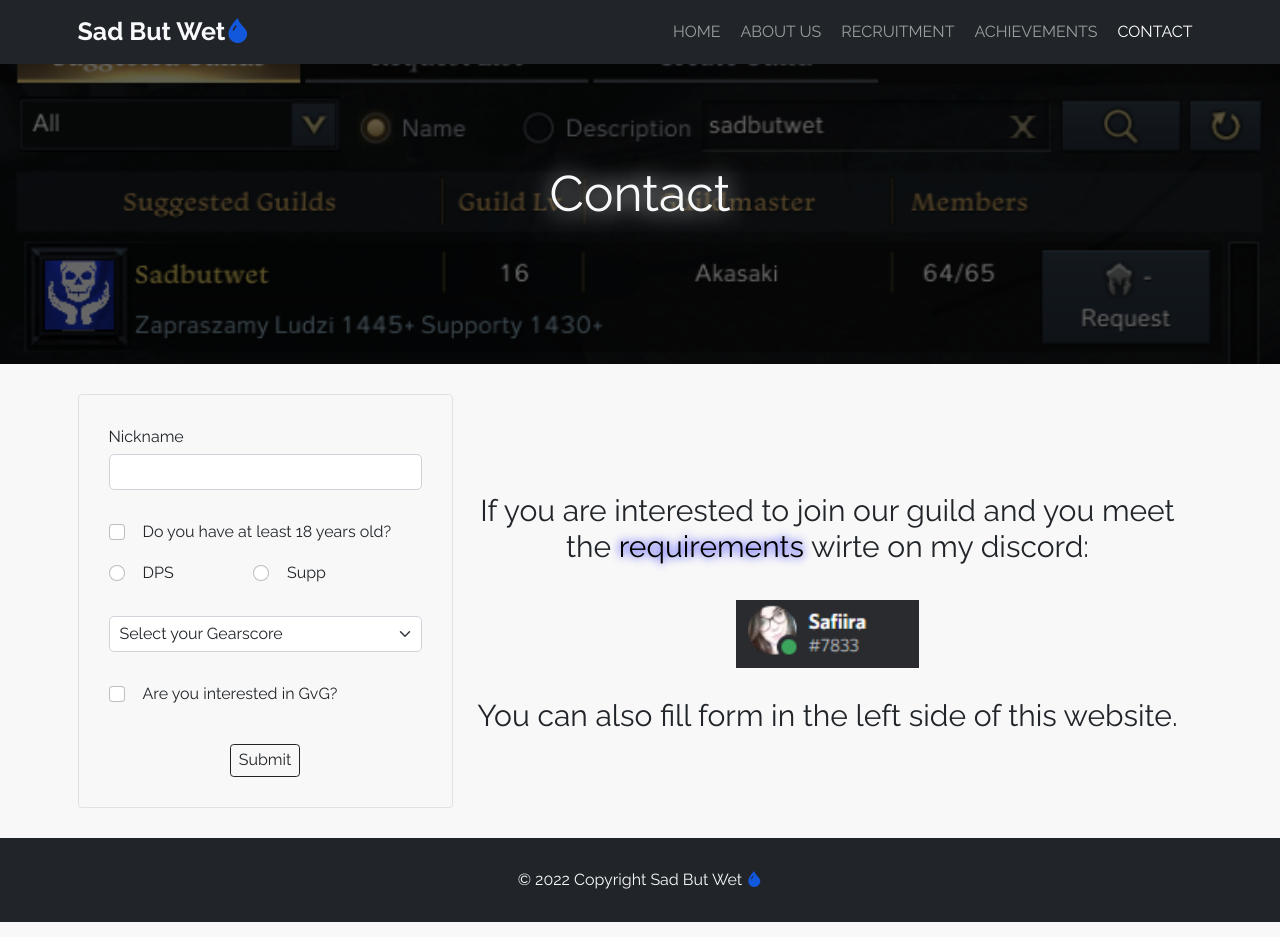
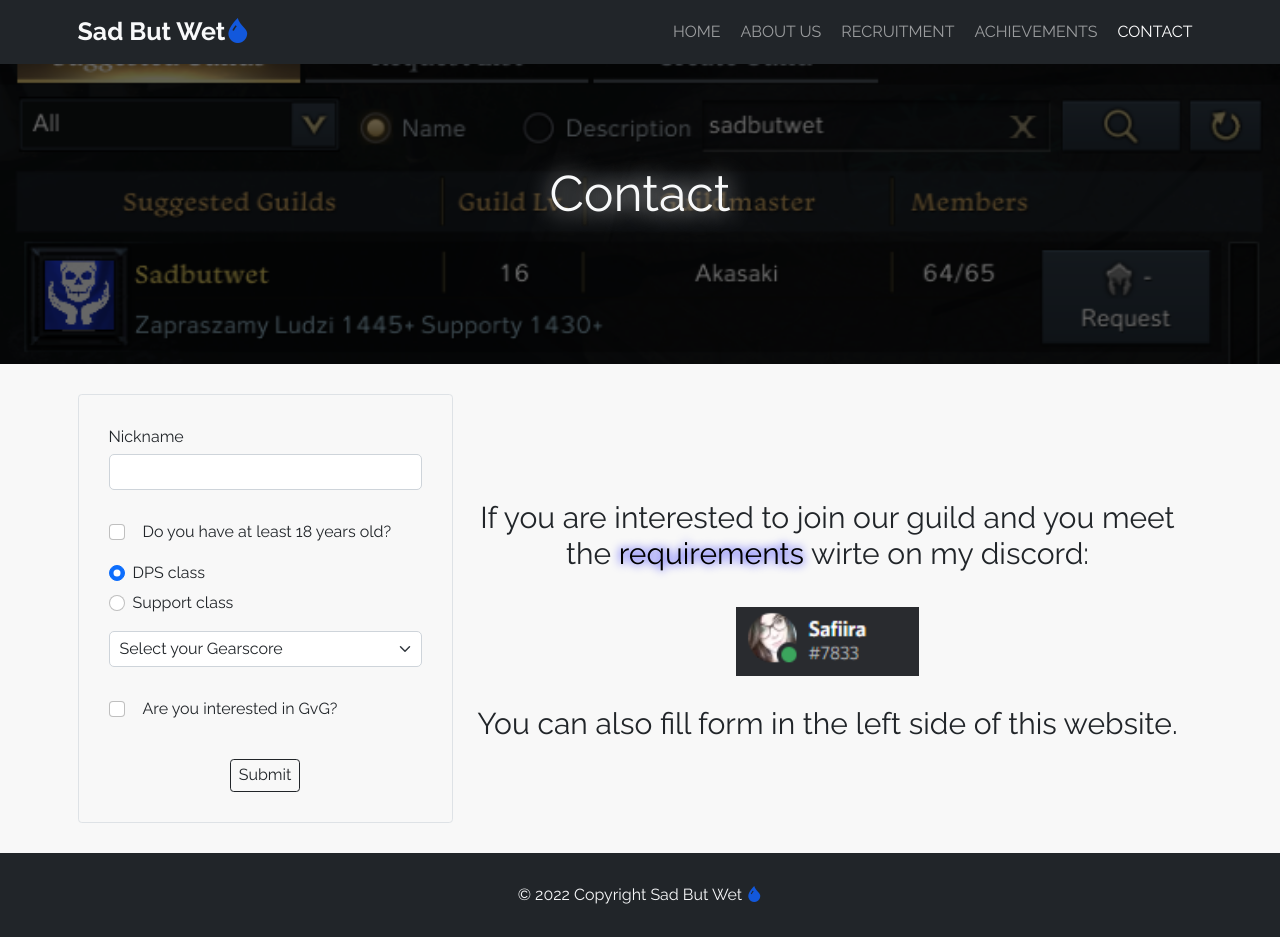
Before and after one commit to Krescencja/Krescencja.github.io, a plain HTML site: page contact.html in a window 1280 px wide. Drawn offline with nearby package versions, Linux system fonts and the light colour scheme.

Commit message:
fixed radiobox

```diff
--- a/contact.html
+++ b/contact.html
@@ -76,22 +76,22 @@ function GvgSection() {
                 </label>
             </div>
 
-                <div class="form-check pb-5 pt-3 d-flex justify-content-center">
-                    <div class="col-6">
-                        <input class="form-check-input" type="radio" name="flexRadiodps" id="flexRadiodps">
-                        <label class="form-check-label float-start ms-3" for="flexRadiodps">
-                            DPS
-                        </label>
-                    </div>
-                    <div class="col-6">
-                        <input class="form-check-input" type="radio" name="flexRadiosupp" id="flexRadiosupp">
-                        <label class="form-check-label float-start ms-3" for="flexRadiosupp">
-                            Supp
-                        </label>
-                    </div>
-                </div>
+            <div class="form-check pt-3">
+                <input class="form-check-input" type="radio" name="exampleRadios" id="exampleRadios1" value="option1" checked>
+                <label class="form-check-label float-start" for="exampleRadios1">
+                DPS class
+                </label>
+              </div>
+              <br>
+              <div class="form-check pb-5">
+                <input class="form-check-input" type="radio" name="exampleRadios" id="exampleRadios2" value="option2">
+                <label class="form-check-label float-start" for="exampleRadios2">
+                  Support class
+                </label>
+              </div>
 
-            <select class="form-select form-select-lg mb-5" aria-label="form-select-lg example" id="select-gs">
+
+            <select class="form-select form-select-lg mt-3 mb-5" aria-label="form-select-lg example" id="select-gs">
                <option selected>Select your Gearscore</option>
                 <option value="1">less than 1420</option>
                 <option value="2">1420-1445</option>
```
